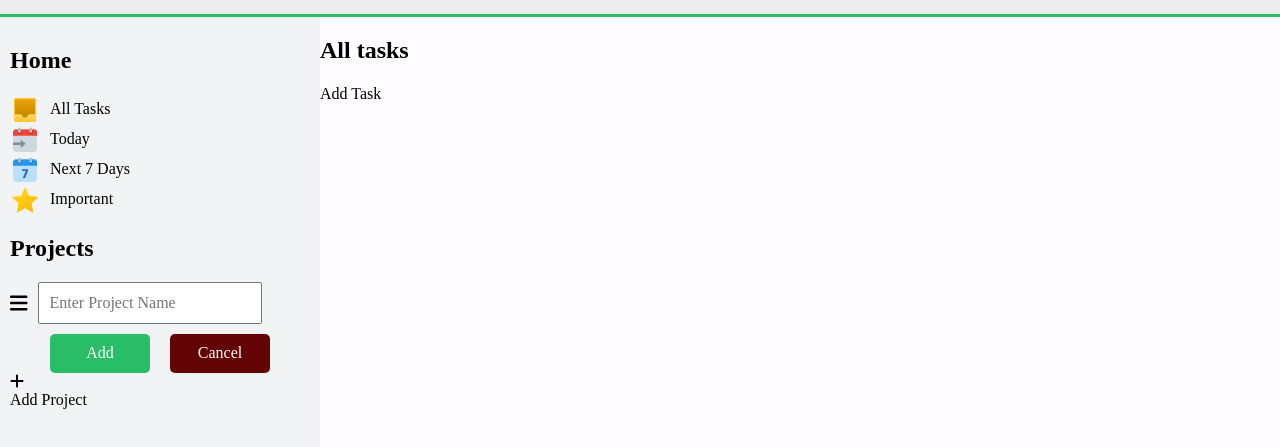
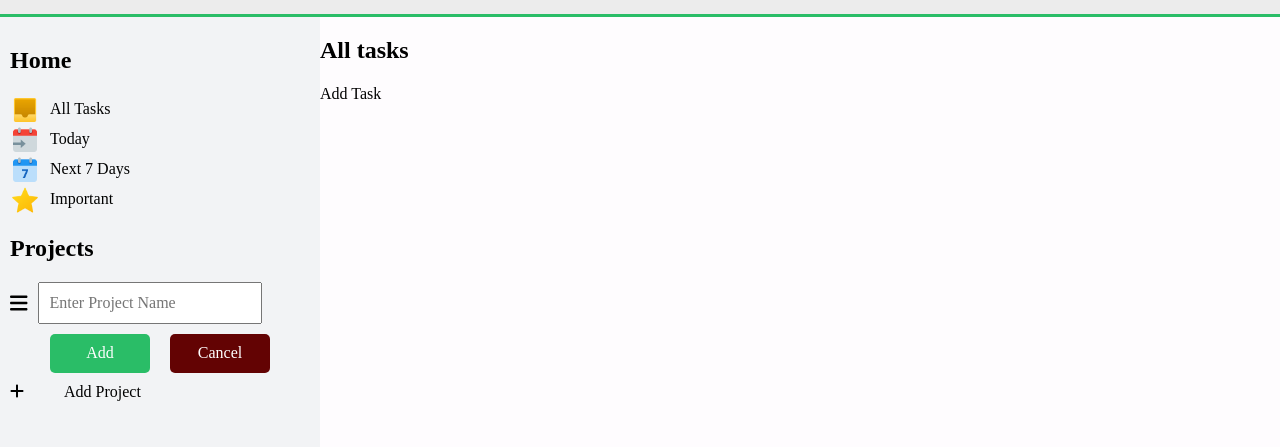
Before and after one commit to ZTanvir/todo-list, a website built with webpack: page src/index.html in a window 1280 px wide. Shown: the part 97-544 px from the top of the page. Built offline with nearby package versions, Linux system fonts and the light colour scheme.

Commit message:
Add gap between plus and add project

```diff
--- a/src/style.css
+++ b/src/style.css
@@ -105,6 +105,11 @@ aside {
 .add-project-btn .btn-cancel {
   background-color: var(--deepRed);
 }
+.add-project .add-project-text {
+  display: flex;
+  gap: 40px;
+  margin-top: 10px;
+}
 /* Aside left sidebar section end */
 
 .todo-list-section {
```
